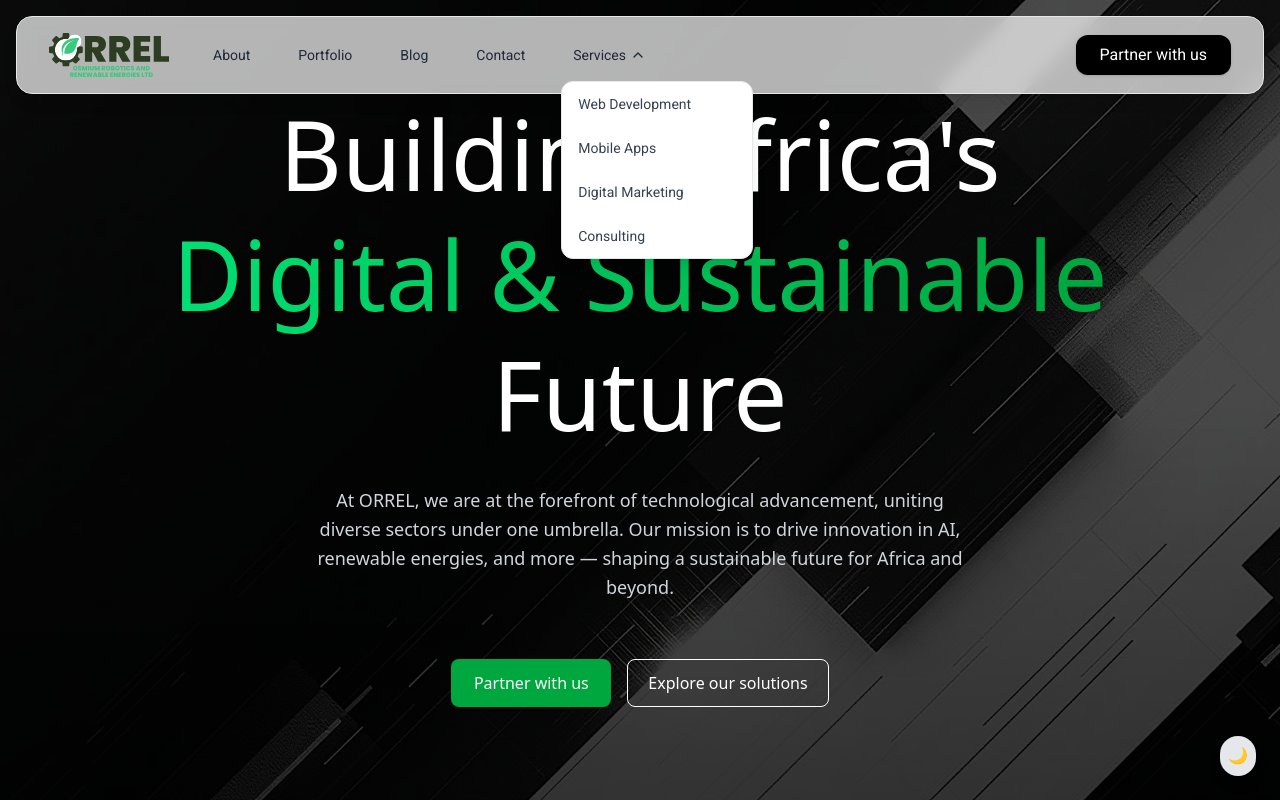
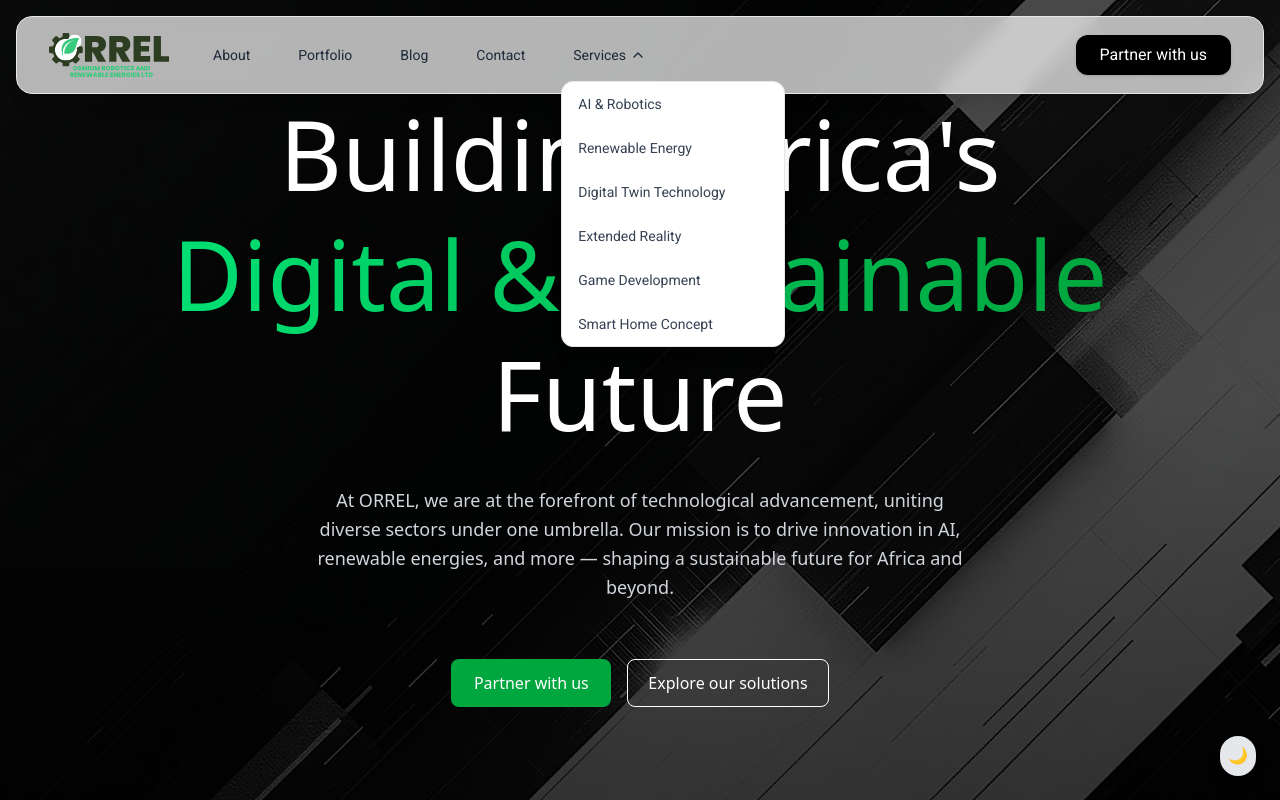
Before and after one commit to GSASConnect-Global-Ltd/osmium-latest, a Next.js app: page / in a window 1280 px wide. Both pictures are taken after a click on the button "Services". Shown: the top 800 px of the page. Built offline with nearby package versions, Linux system fonts and the light colour scheme; no server answers.

Commit message:
navigation fixed

```diff
--- a/components/layout/Footer.tsx
+++ b/components/layout/Footer.tsx
@@ -31,8 +31,8 @@ export const Footer = () => {
             <h4 className="mb-4 text-lg font-semibold">Quick Links</h4>
             <ul className="space-y-2 text-[var(--footer-link)]">
               <li><Link href="/" className="hover:text-[var(--footer-link-hover)]">Home</Link></li>
-              <li><Link href="#about" className="hover:text-[var(--footer-link-hover)]">About</Link></li>
-              <li><Link href="#services" className="hover:text-[var(--footer-link-hover)]">Services</Link></li>
+              <li><Link href="about" className="hover:text-[var(--footer-link-hover)]">About</Link></li>
+              <li><Link href="services" className="hover:text-[var(--footer-link-hover)]">Services</Link></li>
               <li><Link href="#portfolio" className="hover:text-[var(--footer-link-hover)]">Portfolio</Link></li>
               <li><Link href="#insights" className="hover:text-[var(--footer-link-hover)]">Insights</Link></li>
             </ul>
--- a/components/layout/Navbar.tsx
+++ b/components/layout/Navbar.tsx
@@ -8,17 +8,19 @@ const Navbar = () => {
   const [isServicesOpen, setIsServicesOpen] = useState(false);
 
   const navigationItems = [
-    { name: "About", href: "#about" },
+    { name: "About", href: "about" },
     { name: "Portfolio", href: "#portfolio" },
-    { name: "Blog", href: "#blog" },
-    { name: "Contact", href: "#contact" },
+    { name: "Blog", href: "blog" },
+    { name: "Contact", href: "contact" },
   ];
 
   const serviceItems = [
-    { name: "Web Development", href: "#web-dev" },
-    { name: "Mobile Apps", href: "#mobile" },
-    { name: "Digital Marketing", href: "#marketing" },
-    { name: "Consulting", href: "#consulting" },
+    { name: "AI & Robotics", href: "#ai-robotics" },
+    { name: "Renewable Energy", href: "#renewable-energy" },
+    { name: "Digital Twin Technology", href: "#digital-twin" },
+    { name: "Extended Reality", href: "#extended-reality" },
+    { name: "Game Development", href: "#game-dev" },
+    { name: "Smart Home Concept", href: "#smart-home" },
   ];
 
   return (
@@ -36,7 +38,6 @@ const Navbar = () => {
                 height={40}
                 priority
               />
-
             </div>
 
             {/* Navigation Links - Hidden on mobile */}
@@ -66,7 +67,7 @@ const Navbar = () => {
                 </button>
 
                 {isServicesOpen && (
-                  <div className="absolute w-48 mt-2 bg-white border border-gray-200 shadow-lg rounded-xl">
+                  <div className="absolute w-56 mt-2 bg-white border border-gray-200 shadow-lg rounded-xl">
                     {serviceItems.map((service) => (
                       <a
                         key={service.name}
```
